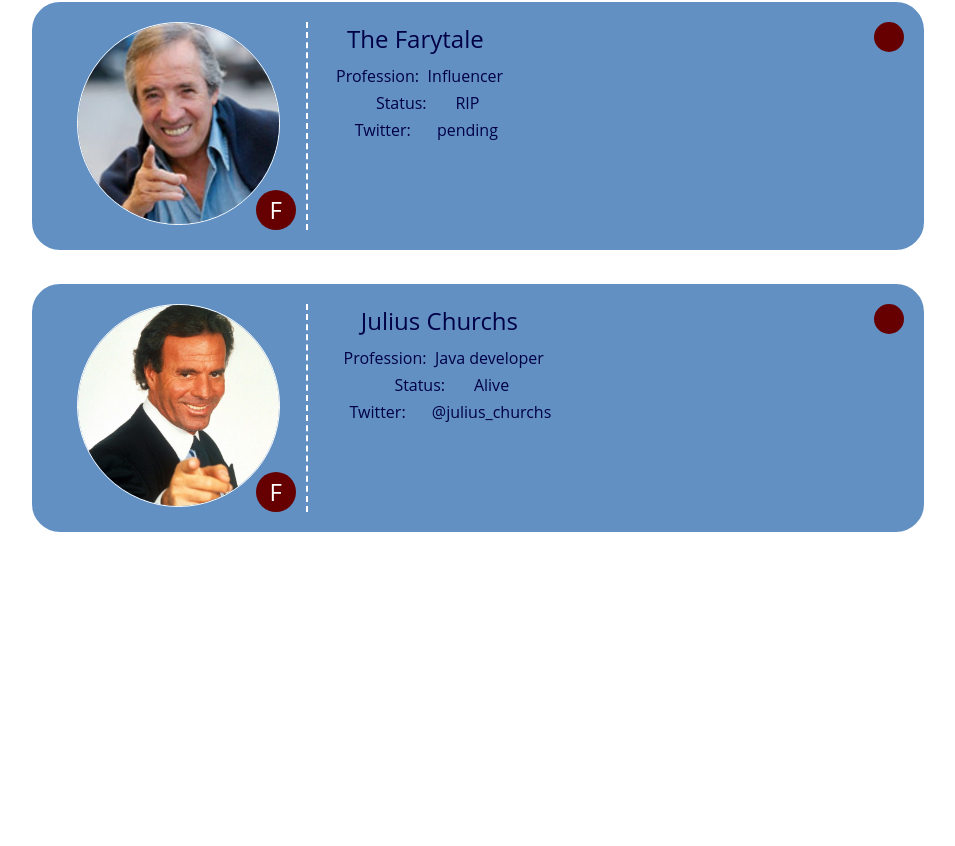
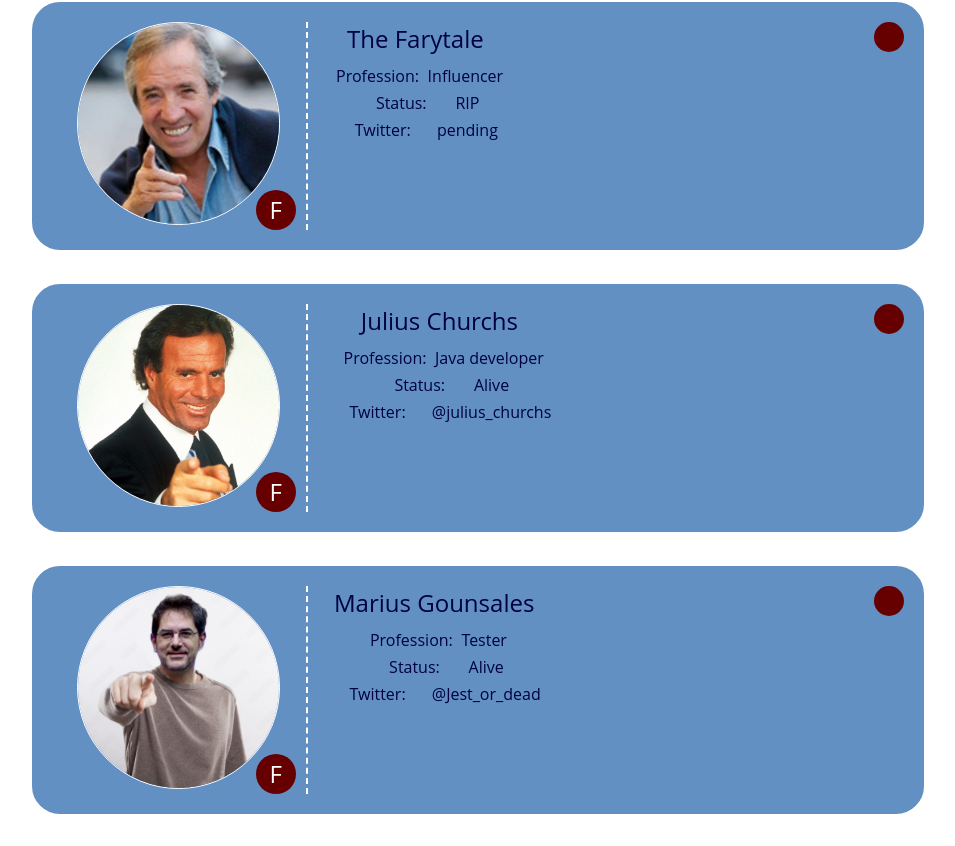
Before and after one commit to alejandromachin/202201-W4C1-alejandro-rodriguez, a React (Create React App) app: page / in a window 1280 px wide. Shown: the part 355-1201 px from the top of the page, without its empty margins (162-1117 px from the left). Before the commit the page ends 919 px from the top, so only its background shows below. Built offline with nearby package versions, Linux system fonts and the light colour scheme.

Commit message:
added last gentelman to array and a class to the UL in App

```diff
--- a/src/components/App.js
+++ b/src/components/App.js
@@ -13,7 +13,7 @@ function App() {
   return (
     <div className="App">
       <Info />
-      <ul>{listOfArrays}</ul>
+      <ul className="gentlemen">{listOfArrays}</ul>
     </div>
   );
 }
--- a/src/gentelmanInfo.js
+++ b/src/gentelmanInfo.js
@@ -29,5 +29,15 @@ const gentelmen = [
     alternativeText: "Churchs pointing at you",
     selected: true,
   },
+  {
+    id: 4,
+    name: "Marius Gounsales",
+    status: "Alive",
+    profession: "Tester",
+    twitter: "@Jest_or_dead",
+    picture: "mario.jpg",
+    alternativeText: "Marius pointing at you",
+    selected: true,
+  },
 ];
 export default gentelmen;
```
Also changed, not shown: public/images/mario.jpg (added).
